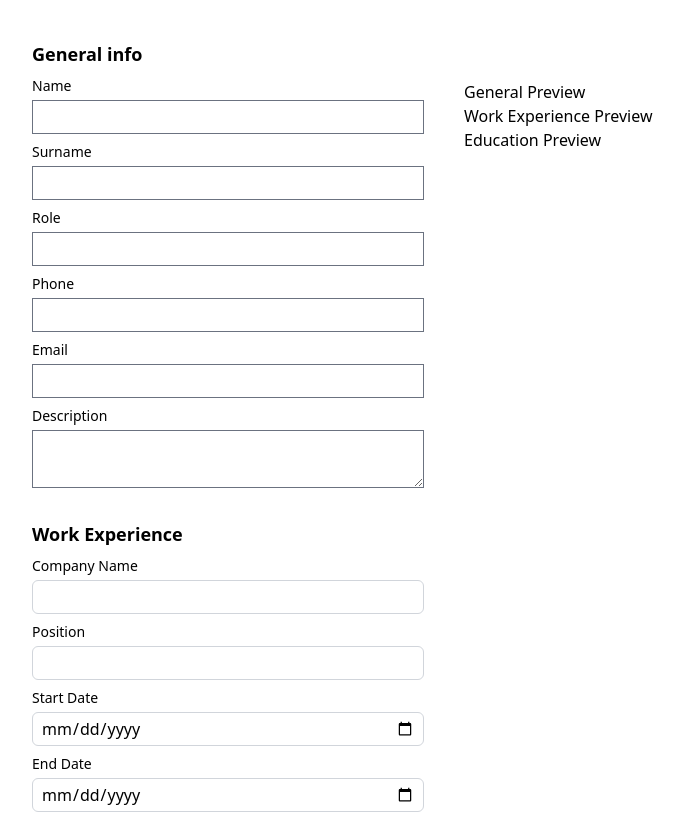
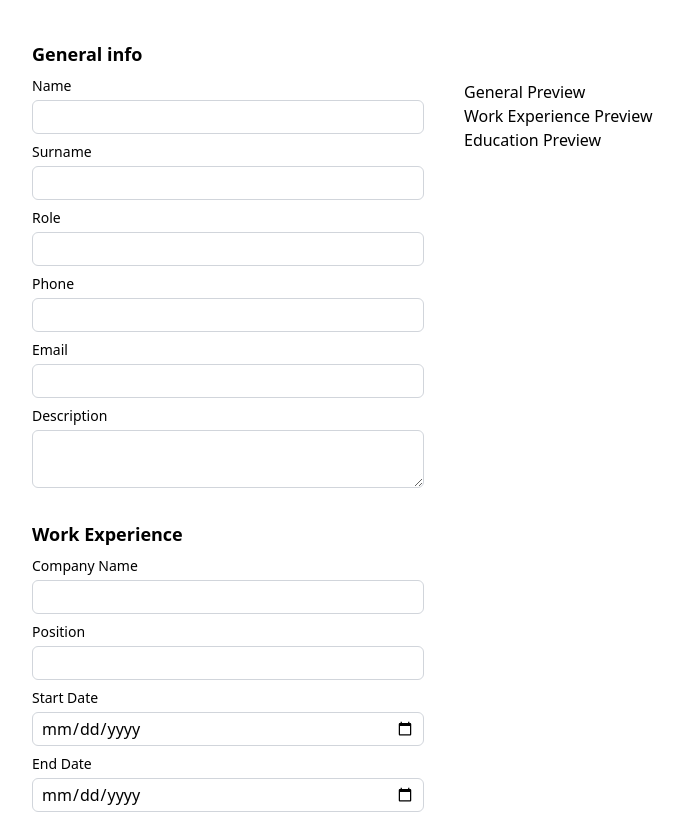
Before and after one commit to Ver0s/odin-cv-app, a React (Create React App) app: page / in a window 1280 px wide. Shown: the top 814 px of the page, without its empty margins (0-683 px from the left). Built offline with nearby package versions, Linux system fonts and the light colour scheme.

Commit message:
update input styles, add state change handling

```diff
--- a/src/components/General.jsx
+++ b/src/components/General.jsx
@@ -2,6 +2,10 @@ import React, { Component } from 'react';
 
 class General extends Component {
 	render() {
+		const { name, surname, role, phone, email, description } =
+			this.props.general;
+		const { handleGeneralChange } = this.props;
+
 		return (
 			<div>
 				<h3 className="mb-2 text-lg font-bold">General info</h3>
@@ -14,7 +18,9 @@ class General extends Component {
 							type="text"
 							name="name"
 							id="name"
-							className="block w-full px-2 py-1 "
+							value={name}
+							onChange={handleGeneralChange}
+							className="block w-full rounded-md border-gray-300 px-2 py-1 "
 						/>
 					</div>
 					<div>
@@ -25,7 +31,9 @@ class General extends Component {
 							type="text"
 							name="surname"
 							id="surname"
-							className="block w-full px-2 py-1 "
+							value={surname}
+							onChange={handleGeneralChange}
+							className="block w-full rounded-md border-gray-300 px-2 py-1"
 						/>
 					</div>
 					<div>
@@ -36,7 +44,9 @@ class General extends Component {
 							type="text"
 							name="role"
 							id="role"
-							className="block w-full px-2 py-1 "
+							value={role}
+							onChange={handleGeneralChange}
+							className="block w-full rounded-md border-gray-300 px-2 py-1"
 						/>
 					</div>
 					<div>
@@ -47,7 +57,9 @@ class General extends Component {
 							type="tel"
 							name="phone"
 							id="phone"
-							className="block w-full px-2 py-1"
+							value={phone}
+							onChange={handleGeneralChange}
+							className="block w-full rounded-md border-gray-300 px-2 py-1"
 						/>
 					</div>
 					<div>
@@ -58,21 +70,22 @@ class General extends Component {
 							type="email"
 							name="email"
 							id="email"
-							className="block w-full px-2 py-1"
+							value={email}
+							onChange={handleGeneralChange}
+							className="block w-full rounded-md border-gray-300 px-2 py-1"
 						/>
 					</div>
 					<div>
-						<label
-							htmlFor="generalDescription"
-							className="mb-1 block "
-						>
+						<label htmlFor="description" className="mb-1 block ">
 							Description
 						</label>
 						<textarea
 							type="text"
-							name="generalDescription"
-							id="generalDescription"
-							className="block w-full px-2 py-1"
+							name="description"
+							id="description"
+							value={description}
+							onChange={handleGeneralChange}
+							className="block w-full rounded-md border-gray-300 px-2 py-1"
 						/>
 					</div>
 				</form>
```
